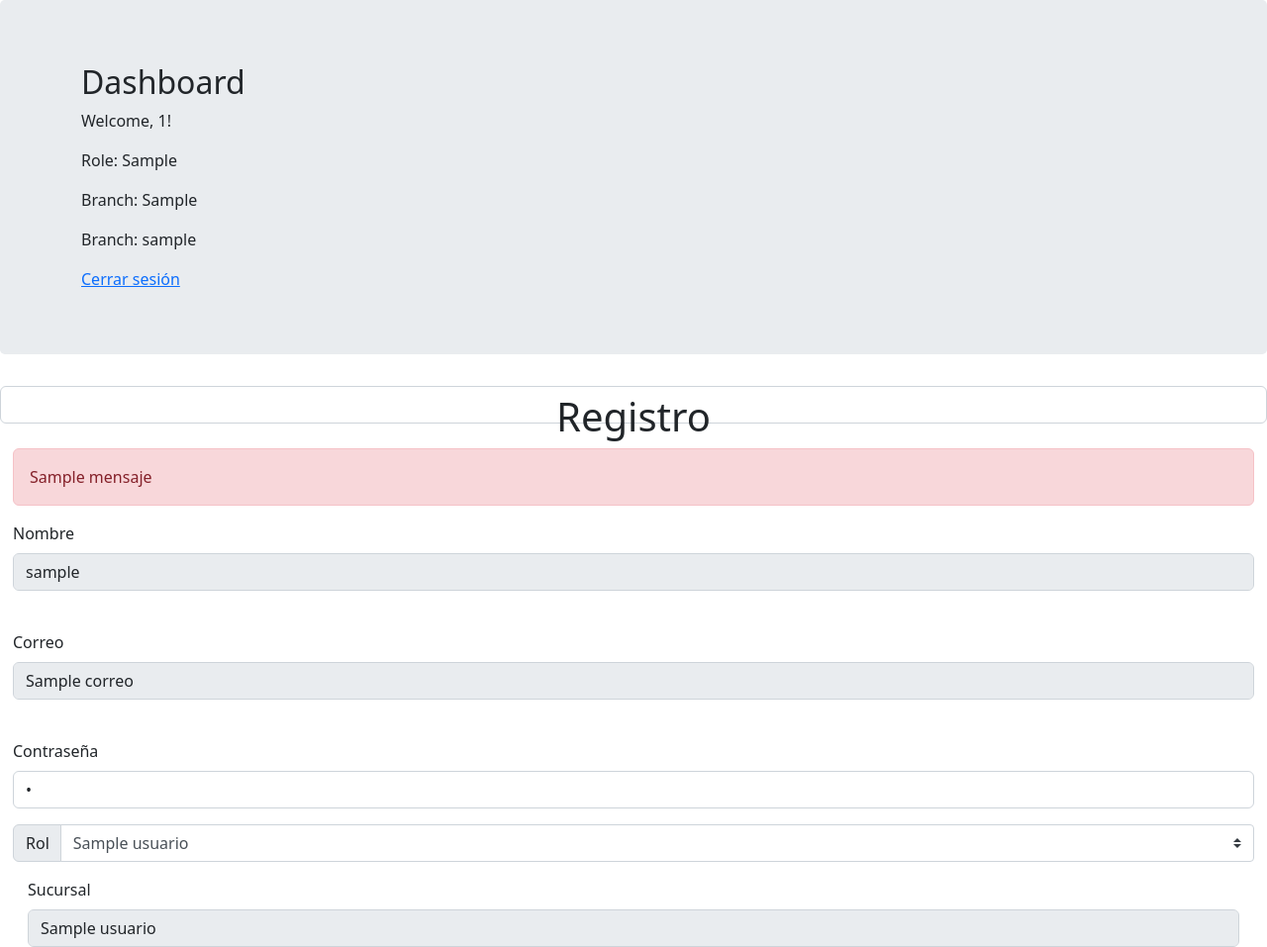
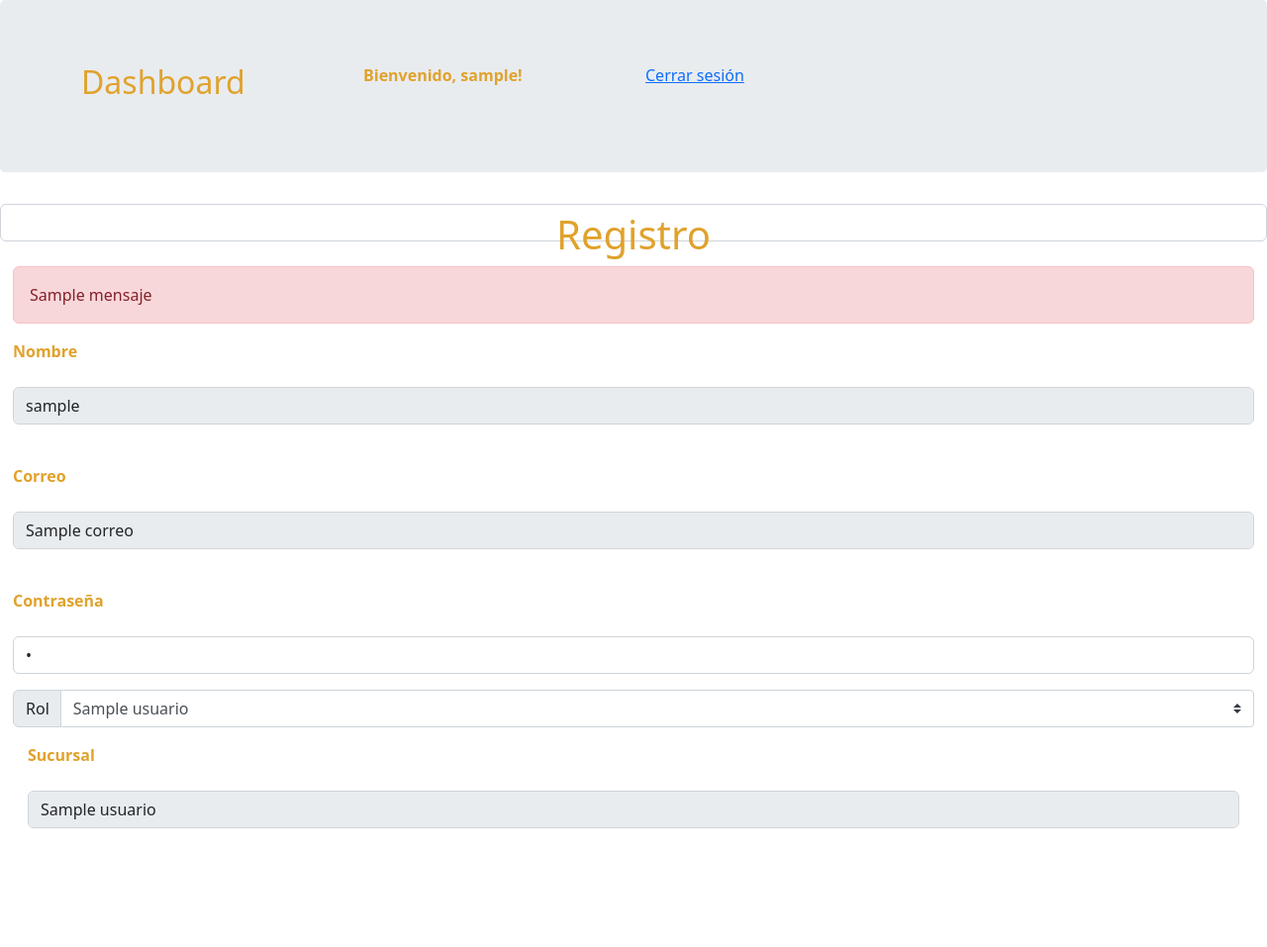
Before and after one commit to accelcasst/parkingv3, a Flask app: template template/editar_usuario.html in a window 1280 px wide. Shown: the whole page at 99% size. After the commit the page ends 837 px from the top, so only its background shows below. Run offline with Flask 3, Linux system fonts and the light colour scheme; the template is opened without the code that fills it: most values are stand-ins (such as "Sample title", 1, 10 or a date in 2020); parts of the project's set-up code (start-up, migrations or seed data) failed here and were passed over; some libraries are stand-ins or nearby versions.

Commit message:
Update editar_usuario.html
nuevassss

```diff
--- a/template/editar_usuario.html
+++ b/template/editar_usuario.html
@@ -6,11 +6,12 @@
     <meta name="description" content="">
     <meta name="author" content="Mark Otto, Jacob Thornton, and Bootstrap contributors">
     <meta name="generator" content="Jekyll v3.8.6">
-    <title>Jumbotron Template · Bootstrap</title>
+    <title>Edición</title>
 
     <link rel="canonical" href="https://getbootstrap.com/docs/4.4/examples/jumbotron/">
     <link rel="stylesheet" href="https://stackpath.bootstrapcdn.com/bootstrap/4.3.1/css/bootstrap.min.css">
     <!-- Bootstrap core CSS -->
+    <link rel="stylesheet" href="../static/assets/css/fondo.css">
 <link href="/docs/4.4/dist/css/bootstrap.min.css" rel="stylesheet" integrity="sha384-Vkoo8x4CGsO3+Hhxv8T/Q5PaXtkKtu6ug5TOeNV6gBiFeWPGFN9MuhOf23Q9Ifjh" crossorigin="anonymous">
 
     <!-- Favicons -->
@@ -51,12 +52,17 @@
   <!-- Main jumbotron for a primary marketing message or call to action -->
   <div class="jumbotron">
     <div class="container">
-      <h2>Dashboard</h2>
-      <p>Welcome, {{ id }}!</p>
-      <p>Role: {{ id_rol }}</p>
-      <p>Branch: {{ id_sucursal }}</p>
-      <p>Branch: {{ username }}</p>
-      <a href="{{ url_for('logout') }}">Cerrar sesión</a>
+      <div class="row">
+        <div class="col-md-3">
+          <h2>Dashboard</h2>
+        </div>
+        <div class="col-md-3">
+          <p>Bienvenido, {{ username }}!</p>
+        </div>
+        <div class="col-md-3">
+          <a href="{{ url_for('logout') }}">Cerrar sesión</a>
+        </div>
+      </div>
     </div>
   </div>
 <!-----FORMULARIO DE REGISTRO-->
@@ -72,19 +78,19 @@
           {% endif %}
 
    <div class="form-group ">
-    <label for="exampleInputEmail1 " class="t text-center">Nombre</label>
+    <label for="exampleInputEmail1 " class="t text-center"><p>Nombre</p></label>
     <input type="text" class="form-control" id="nombre" aria-describedby="emailHelp" value="{{ usuario.username }}" placeholder="nombre " name="nombre" disabled>
 
     </div> <br>
 
   <div class="form-group ">
-    <label for="exampleInputEmail1 " class="t text-center">Correo</label>
+    <label for="exampleInputEmail1 " class="t text-center"><p>Correo</p></label>
     <input type="email" class="form-control" id="exampleInputEmail1" aria-describedby="emailHelp" value="{{ usuario.correo }}" placeholder="Ingrese su Correo " name="txtCorreo" disabled>
     <small id="emailHelp" class="form-text text-muted"></small>
   </div> <br>
 
   <div class="form-group">
-    <label for="exampleInputPassword1 " class="t text-center">Contraseña</label>
+    <label for="exampleInputPassword1 " class="t text-center"><p>Contraseña</p></label>
     <input type="password" class="form-control" id="exampleInputPassword1" placeholder="Ingrese su Contraseña" name="txtPassword" value="{{ usuario.password}}">
   </div>
   <div class="input-group mb-3">
@@ -100,7 +106,7 @@
   </div>
 
   <div class="col">
-    <label for="sucursal">Sucursal</label>
+    <label for="sucursal"><p>Sucursal</p></label>
     <select name="sucursal" class="form-control" id="sucursal" required disabled>
         <option value="{{ usuario.id_sucursal}}">{{ usuario.nombre_sucursal}}</option>
         {% for sucursal in sucursals %}
@@ -116,7 +122,7 @@
 
   </div>
   <div class="text-center">
-  <button type="submit" class="btn btn-success">Registrar</button>
+  <button type="submit" class="btn btn-custom">Registrar</button>
 </div>
 
 </form>
```
